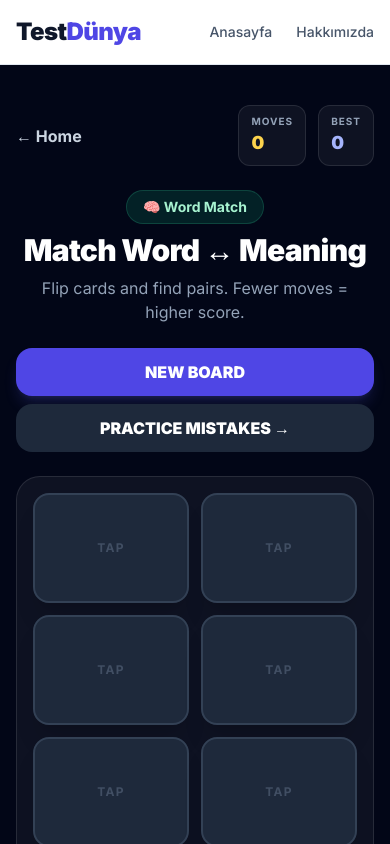
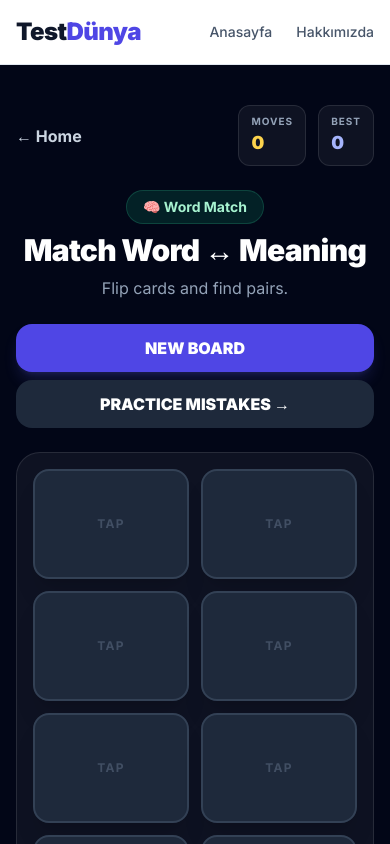
Before and after one commit to kuarkcoin/testdunya, a Next.js app: page /wordmatch in a window 390 px wide. Shown: the top 844 px of the page. Built offline with nearby package versions, Linux system fonts and the light colour scheme.

Commit message:
Update page.tsx

```diff
--- a/app/wordmatch/page.tsx
+++ b/app/wordmatch/page.tsx
@@ -1,21 +1,13 @@
- "use client";
+"use client";
 
 import React, { useEffect, useMemo, useState } from "react";
 import Link from "next/link";
 import Confetti from "react-confetti"; // npm install react-confetti
 
+// Veri tipi tanımı
 type Item = { word: string; meaning: string };
 
-// Utility: Diziyi karıştır
-function shuffle<T>(arr: T[]) {
-  const a = [...arr];
-  for (let i = a.length - 1; i > 0; i--) {
-    const j = Math.floor(Math.random() * (i + 1));
-    [a[i], a[j]] = [a[j], a[i]];
-  }
-  return a;
-}
-
+// Kart tipi tanımı
 type Card = {
   id: string;
   kind: "word" | "meaning";
@@ -27,9 +19,20 @@ type Card = {
 
 const BEST_KEY = "td_wordmatch_best_v1";
 
+// Yardımcı Fonksiyon: Diziyi karıştır
+function shuffle<T>(arr: T[]) {
+  const a = [...arr];
+  for (let i = a.length - 1; i > 0; i--) {
+    const j = Math.floor(Math.random() * (i + 1));
+    [a[i], a[j]] = [a[j], a[i]];
+  }
+  return a;
+}
+
 export default function WordMatchPage() {
   const [loading, setLoading] = useState(true);
   const [pool, setPool] = useState<Item[]>([]);
+  const [errorMsg, setErrorMsg] = useState<string | null>(null);
 
   // Oyun State'leri
   const [cards, setCards] = useState<Card[]>([]);
@@ -41,31 +44,38 @@ export default function WordMatchPage() {
   const [matches, setMatches] = useState(0);
   const [best, setBest] = useState<number>(0);
 
-  // Konfeti için Pencere Boyutu
+  // Pencere boyutu (Konfeti için)
   const [windowSize, setWindowSize] = useState({ width: 0, height: 0 });
 
-  // 1. Pencere boyutunu dinle (Konfeti için)
   useEffect(() => {
     const handleResize = () => {
       setWindowSize({ width: window.innerWidth, height: window.innerHeight });
     };
-    // İlk render'da boyutu al
     handleResize();
     window.addEventListener("resize", handleResize);
     return () => window.removeEventListener("resize", handleResize);
   }, []);
 
-  // 2. Veriyi çek ve temizle
+  // VERİ ÇEKME İŞLEMİ (Burada yolu düzelttik)
   useEffect(() => {
     (async () => {
       try {
-        const res = await fetch("/data/tests/IELTS_Vocabulary_Phrasal_1000_format.json");
+        // Ekran görüntüsündeki yola göre tam path:
+        const path = "/data/tests/IELTS_Vocabulary_Phrasal_1000_format.json";
+
+        console.log("Fetching data from:", path); // Hata ayıklama için konsola yazdırır
+        const res = await fetch(path);
+
+        if (!res.ok) {
+          throw new Error(`Dosya bulunamadı (Hata: ${res.status}). Yol: ${path}`);
+        }
+
         const data: Item[] = await res.json();
 
-        // Boş veya hatalı olanları filtrele
+        // Boş verileri temizle
         let clean = (data || []).filter((x) => x?.word && x?.meaning);
 
-        // Mükerrer kelimeleri temizle (Unique Filter)
+        // Aynı kelimeden birden fazla varsa temizle (Unique filter)
         const seen = new Set();
         clean = clean.filter(item => {
           const duplicate = seen.has(item.word);
@@ -73,8 +83,13 @@ export default function WordMatchPage() {
           return !duplicate;
         });
 
+        if (clean.length === 0) throw new Error("JSON dosyası boş veya format hatalı.");
+
         setPool(clean);
-      } catch {
+        setErrorMsg(null);
+      } catch (err: any) {
+        console.error("Veri yükleme hatası:", err);
+        setErrorMsg(err.message);
         setPool([]);
       } finally {
         setLoading(false);
@@ -85,11 +100,14 @@ export default function WordMatchPage() {
     if (Number.isFinite(b)) setBest(b);
   }, []);
 
-  // 3. Oyunu Başlat
+  // Oyunu Başlat
   const start = () => {
-    if (pool.length < 20) return;
+    if (pool.length < 12) {
+      // Eğer havuzda yeterli kelime yoksa başlatma
+      return;
+    }
 
-    // 6 çift seç (12 kart)
+    // 6 çift = 12 kart seç
     const pairs = shuffle(pool).slice(0, 6);
 
     const nextCards: Card[] = shuffle(
@@ -111,13 +129,13 @@ export default function WordMatchPage() {
 
   // Veri yüklendiğinde otomatik başlat
   useEffect(() => {
-    if (!loading && pool.length) start();
+    if (!loading && pool.length > 0) start();
     // eslint-disable-next-line react-hooks/exhaustive-deps
   }, [loading, pool.length]);
 
-  const allDone = useMemo(() => matches === 6, [matches]);
+  const allDone = useMemo(() => matches === 6 && matches > 0, [matches]);
 
-  // Skor Kaydı
+  // Skor kaydetme
   useEffect(() => {
     if (!allDone) return;
     const score = Math.max(0, 100 - moves * 5);
@@ -127,12 +145,11 @@ export default function WordMatchPage() {
     }
   }, [allDone, moves, best]);
 
-  // Kart Çevirme Mantığı
+  // Kart Çevirme
   const flip = (card: Card) => {
     if (lock) return;
     if (card.flipped || card.matched) return;
 
-    // Tıklananı çevir
     setCards((prev) => prev.map((c) => (c.id === card.id ? { ...c, flipped: true } : c)));
 
     if (!first) {
@@ -140,14 +157,12 @@ export default function WordMatchPage() {
       return;
     }
 
-    // İkinci kart seçildi
     setMoves((m) => m + 1);
     const second = { ...card, flipped: true };
 
     const isMatch = first.pairKey === second.pairKey && first.kind !== second.kind;
 
     if (isMatch) {
-      // Eşleşme başarılı
       setCards((prev) =>
         prev.map((c) =>
           c.pairKey === second.pairKey ? { ...c, matched: true, flipped: true } : c
@@ -158,7 +173,7 @@ export default function WordMatchPage() {
       return;
     }
 
-    // Eşleşme başarısız (Hata)
+    // Eşleşmezse geri çevir
     setLock(true);
     setTimeout(() => {
       setCards((prev) =>
@@ -169,12 +184,12 @@ export default function WordMatchPage() {
       );
       setFirst(null);
       setLock(false);
-    }, 800); // Animasyon için süreyi biraz artırdım
+    }, 800);
   };
 
   return (
     <main className="min-h-screen bg-slate-950 text-white px-4 py-10 relative overflow-hidden">
-      {/* Konfeti Efekti */}
+      {/* Konfeti */}
       {allDone && <Confetti width={windowSize.width} height={windowSize.height} recycle={false} numberOfPieces={500} />}
 
       <div className="max-w-5xl mx-auto space-y-6 relative z-10">
@@ -195,16 +210,14 @@ export default function WordMatchPage() {
           </div>
         </div>
 
-        {/* Başlık */}
         <header className="text-center space-y-2">
           <div className="inline-flex items-center gap-2 px-4 py-1.5 rounded-full bg-emerald-500/15 border border-emerald-400/20 text-emerald-200 text-sm font-bold">
             🧠 Word Match
           </div>
           <h1 className="text-3xl md:text-5xl font-black tracking-tight">Match Word ↔ Meaning</h1>
-          <p className="text-slate-400">Flip cards and find pairs. Fewer moves = higher score.</p>
+          <p className="text-slate-400">Flip cards and find pairs.</p>
         </header>
 
-        {/* Kontroller */}
         <div className="flex flex-col sm:flex-row gap-2">
           <button
             onClick={start}
@@ -220,12 +233,17 @@ export default function WordMatchPage() {
           </Link>
         </div>
 
-        {/* Oyun Alanı */}
+        {/* Yükleniyor / Hata / Oyun Alanı */}
         {loading ? (
-          <div className="text-center text-slate-400 font-bold py-10 animate-pulse">Loading Vocabulary…</div>
+          <div className="text-center text-slate-400 font-bold py-10 animate-pulse">Loading Vocabulary...</div>
+        ) : errorMsg ? (
+          <div className="p-6 rounded-2xl bg-red-500/10 border border-red-500/20 text-red-200 text-center">
+            <div className="font-bold text-lg mb-2">Hata Oluştu</div>
+            <p className="text-sm opacity-80">{errorMsg}</p>
+            <p className="mt-4 text-xs text-red-300/60">Lütfen "public/data/tests/" klasöründe JSON dosyasının olduğundan emin olun.</p>
+          </div>
         ) : (
           <section className="rounded-3xl bg-white/5 border border-white/10 p-4 md:p-8">
-
             {allDone && (
               <div className="mb-6 rounded-2xl bg-emerald-500/20 border border-emerald-400/30 p-6 text-center animate-bounce">
                 <div className="font-black text-emerald-200 text-2xl mb-1">🎉 Excellent!</div>
@@ -235,47 +253,19 @@ export default function WordMatchPage() {
 
             <div className="grid grid-cols-2 sm:grid-cols-3 md:grid-cols-4 gap-3 md:gap-4">
               {cards.map((c) => {
-                // Kartın açık olup olmadığı
                 const isFlipped = c.flipped || c.matched;
-
                 return (
-                  // Kart Konteyner (Perspective)
-                  <div
-                    key={c.id}
-                    className="group h-[110px] sm:h-[130px] w-full [perspective:1000px] cursor-pointer"
-                    onClick={() => flip(c)}
-                  >
-                    {/* Dönme Efektini Sağlayan Wrapper */}
-                    <div
-                      className={`
-                        relative h-full w-full transition-all duration-500 [transform-style:preserve-3d] shadow-xl rounded-2xl
-                        ${isFlipped ? "[transform:rotateY(180deg)]" : ""}
-                      `}
-                    >
-                      {/* --- ÖN YÜZ (KAPALI) --- */}
+                  <div key={c.id} className="group h-[110px] sm:h-[130px] w-full [perspective:1000px] cursor-pointer" onClick={() => flip(c)}>
+                    <div className={`relative h-full w-full transition-all duration-500 [transform-style:preserve-3d] shadow-xl rounded-2xl ${isFlipped ? "[transform:rotateY(180deg)]" : ""}`}>
+                      {/* Ön Yüz (Kapalı) */}
                       <div className="absolute inset-0 h-full w-full rounded-2xl bg-slate-800 border-2 border-slate-700 [backface-visibility:hidden] flex items-center justify-center hover:bg-slate-700 transition-colors">
-                        <div className="text-slate-500 font-bold text-xs uppercase tracking-widest opacity-50 group-hover:opacity-100">
-                          TAP
-                        </div>
+                        <div className="text-slate-500 font-bold text-xs uppercase tracking-widest opacity-50 group-hover:opacity-100">TAP</div>
                       </div>
-
-                      {/* --- ARKA YÜZ (AÇIK - İÇERİK) --- */}
-                      <div
-                        className={`
-                          absolute inset-0 h-full w-full rounded-2xl border-2 [backface-visibility:hidden] [transform:rotateY(180deg)]
-                          flex flex-col items-center justify-center p-3 text-center overflow-hidden
-                          ${c.matched
-                            ? "bg-emerald-900/80 border-emerald-500 shadow-[0_0_15px_rgba(16,185,129,0.4)]"
-                            : "bg-slate-900 border-indigo-500/50"
-                          }
-                        `}
-                      >
-                        {/* Etiket (Word/Meaning) */}
+                      {/* Arka Yüz (Açık) */}
+                      <div className={`absolute inset-0 h-full w-full rounded-2xl border-2 [backface-visibility:hidden] [transform:rotateY(180deg)] flex flex-col items-center justify-center p-3 text-center overflow-hidden ${c.matched ? "bg-emerald-900/80 border-emerald-500 shadow-[0_0_15px_rgba(16,185,129,0.4)]" : "bg-slate-900 border-indigo-500/50"}`}>
                         <div className={`text-[10px] uppercase tracking-widest font-bold mb-1 ${c.matched ? "text-emerald-300" : "text-indigo-300"}`}>
                           {c.kind === "word" ? "Word" : "Meaning"}
                         </div>
-
-                        {/* İçerik Metni + Scroll (Taşmayı önlemek için) */}
                         <div className="w-full h-full overflow-y-auto custom-scrollbar flex items-center justify-center">
                           <p className={`font-medium leading-snug ${c.kind === "word" ? "text-lg text-white" : "text-xs text-slate-200"}`}>
                              {c.value}
@@ -291,18 +281,11 @@ export default function WordMatchPage() {
         )}
       </div>
 
-      {/* Scrollbar Customization Style (İsteğe bağlı, global css'e de eklenebilir) */}
+      {/* Scrollbar Stili */}
       <style jsx global>{`
-        .custom-scrollbar::-webkit-scrollbar {
-          width: 4px;
-        }
-        .custom-scrollbar::-webkit-scrollbar-track {
-          background: transparent;
-        }
-        .custom-scrollbar::-webkit-scrollbar-thumb {
-          background-color: rgba(255, 255, 255, 0.2);
-          border-radius: 10px;
-        }
+        .custom-scrollbar::-webkit-scrollbar { width: 4px; }
+        .custom-scrollbar::-webkit-scrollbar-track { background: transparent; }
+        .custom-scrollbar::-webkit-scrollbar-thumb { background-color: rgba(255, 255, 255, 0.2); border-radius: 10px; }
       `}</style>
     </main>
   );
```
